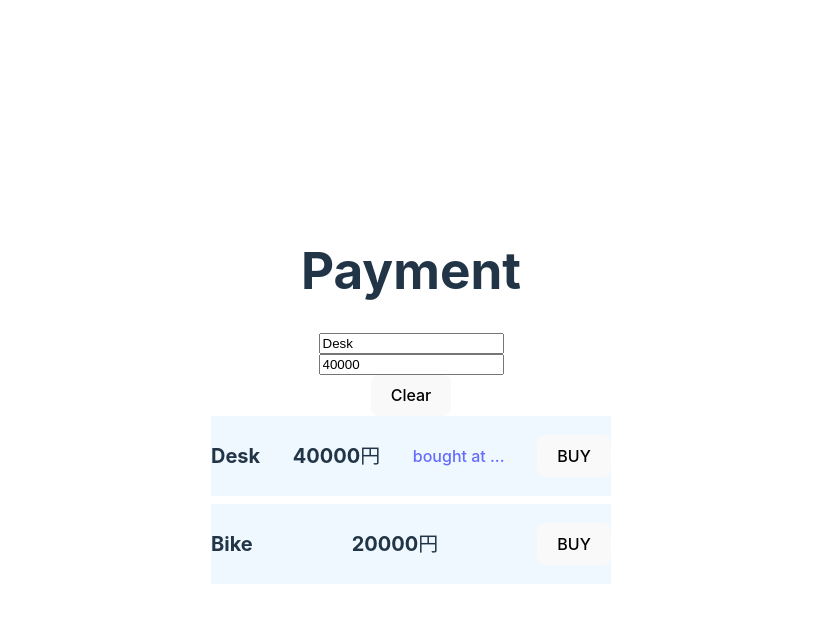
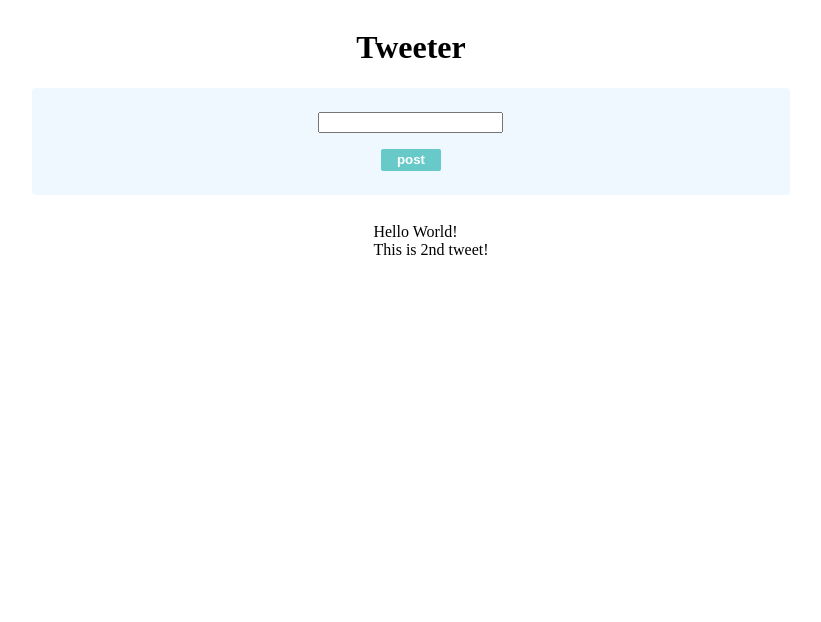
Before and after one commit to taserbeat/vue-sample, a Vue app: page / in a window 1280 px wide. Shown: the top 622 px of the page, without its empty margins (229-1050 px from the left). Built offline with nearby package versions, Linux system fonts and the light colour scheme.

Commit message:
feat: 静的なリストの要素を表示 (v-forディレクティブを使用)

```diff
--- a/src/App.vue
+++ b/src/App.vue
@@ -2,12 +2,14 @@
 <script setup lang="ts">
 import HelloWorld from "./components/HelloWorld.vue";
 import Payment from "./components/Payment.vue";
+import Tweet from "./components/Tweet.vue";
 </script>
 
 <!-- HTMLの画面要素を記述していく -->
 <template>
   <!-- <HelloWorld msg="Vite + Vue" /> -->
-  <Payment />
+  <!-- <Payment /> -->
+  <Tweet />
 </template>
 
 <!-- templateに対して適用するスタイルを記述する -->
--- /dev/null
+++ b/src/components/Tweet.vue
@@ -0,0 +1,66 @@
+<script setup lang="ts">
+const tweets = [
+  { id: 0, description: "Hello World!" },
+  { id: 1, description: "This is 2nd tweet!" },
+];
+</script>
+
+<template>
+  <div class="container">
+    <h1>Tweeter</h1>
+
+    <div class="form-container">
+      <input />
+      <button class="save-button">post</button>
+    </div>
+
+    <div class="tweet-container">
+      <ul>
+        <li class="tweet-list" v-for="tweet in tweets" :key="tweet.id">
+          <span>{{ tweet.description }}</span>
+        </li>
+      </ul>
+    </div>
+  </div>
+</template>
+
+<style scoped>
+.container {
+  display: flex;
+  flex-direction: column;
+  align-items: center;
+}
+
+.form-container {
+  display: flex;
+  flex-direction: column;
+  align-items: center;
+  background-color: aliceblue;
+  padding: 24px 0;
+  width: 60%;
+  margin-bottom: 12px;
+  border-radius: 4px;
+}
+
+.tweet-list {
+  list-style: none;
+}
+
+button {
+  color: #fff;
+  font-weight: bold;
+  background-color: #68c9c9;
+  border-radius: 2px;
+  border: none;
+  width: 60px;
+  height: 22px;
+}
+
+buton:hover {
+  background-color: #37bdbd;
+}
+
+input {
+  margin-bottom: 16px;
+}
+</style>
--- a/src/style.css
+++ b/src/style.css
@@ -1,4 +1,4 @@
-:root {
+/* :root {
   font-family: Inter, Avenir, Helvetica, Arial, sans-serif;
   font-size: 16px;
   line-height: 24px;
@@ -78,4 +78,4 @@
   button {
     background-color: #f9f9f9;
   }
-}
+} */
```
